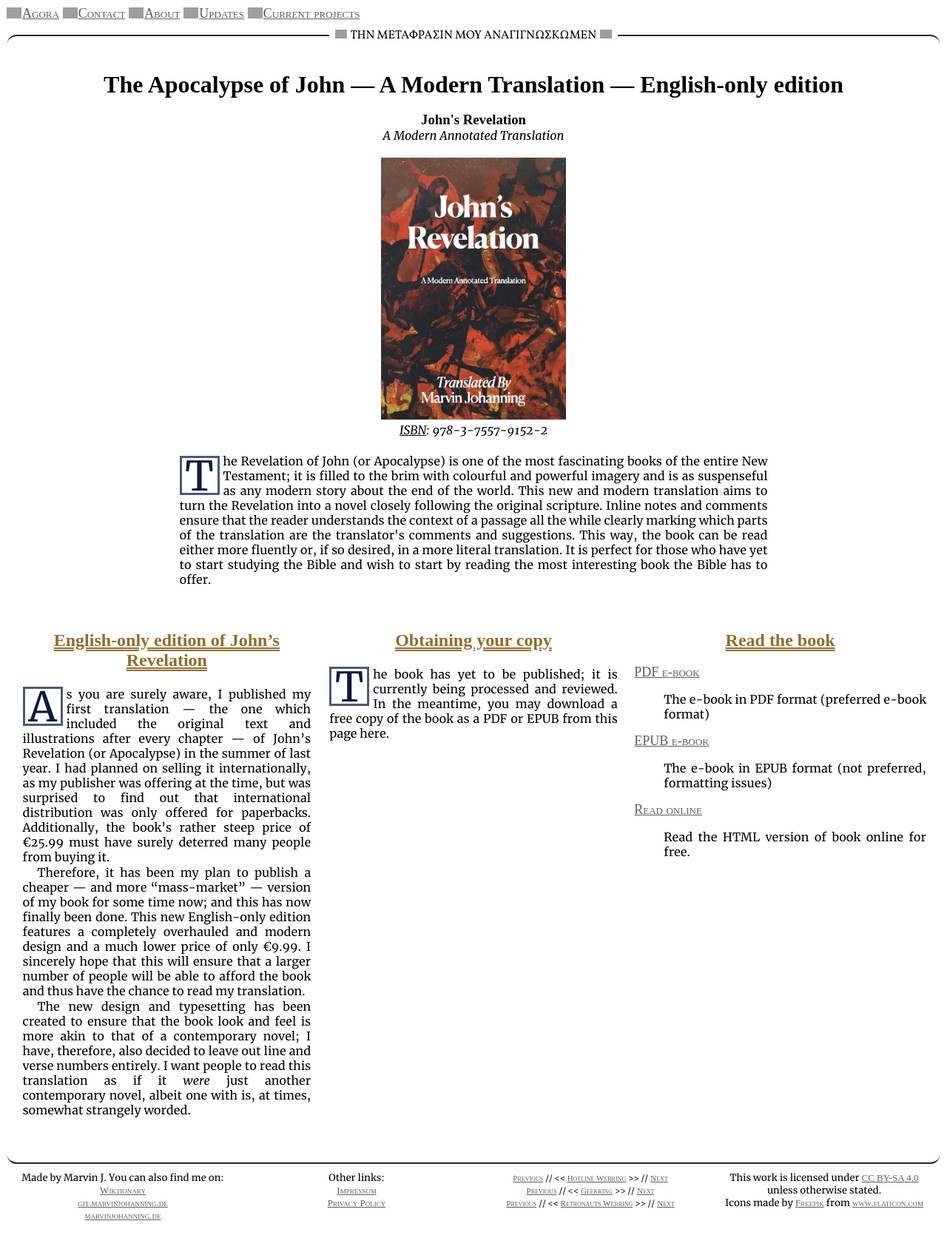
After one commit to mjohanning99/ancient-greek.net, a PHP site: page /books/revelation_english.php in a window 1280 px wide. The commit adds this page. Shown: the whole page at 74% size. Run offline with PHP 8.4, Linux system fonts and the light colour scheme; grey boxes are pictures that could not be loaded.

Commit message:
Add update, add new book

```diff
--- /dev/null
+++ b/books/revelation_english.php
@@ -0,0 +1,72 @@
+<!DOCTYPE html>
+<html>
+
+<head>
+  <meta http-equiv="content-type" content="text/html; charset=UTF-8">
+  <meta charset="utf-8">
+  <link rel="preload" as="style" href="/CSS/styles.css">
+  <link rel="stylesheet" href="/CSS/styles.css">
+  <script defer data-domain="ancient-greek.net" src="https://analytics.ancient-greek.net/js/plausible.js"></script>
+  <meta name="viewport" content="width=device-width, initial-scale=1">
+  <meta name="description" content="On here you will find information about my book, a translation of the Apocalypse of John with plenty of notes.">
+  <title>John’s Revelation</title>
+  <?php include('../header.php'); ?>
+</head>
+
+<fieldset class="separator-styled radius">
+  <legend align="center">
+    <img src="/media/icons/olympic-games.png">
+      ΤΗΝ ΜΕΤΑΦΡΑΣΙΝ ΜΟΥ ΑΝΑΓΙΓΝΩΣΚΩΜΕΝ
+    <img src="/media/icons/olympic-games.png">
+  </legend>
+</fieldset>
+
+<body>
+<div class="heading-greek">
+  <h1>The Apocalypse of John — A Modern Translation — English-only edition</h1>
+  <h3>John's Revelation</h3>
+  <i>A Modern Annotated Translation</i>
+  <img src="/media/imgs/coverrev_eng.webp", width="250", height="300" onerror="this.onerror=null; this.src='coverrev_eng.jpg'" alt="" width="250" height="300">
+  <i style="font-variant: small-caps;"><u>ISBN</u>: 978-3-7557-9152-2</i>
+</div>
+
+<div class="article">
+  <p class="blocktext">The Revelation of John (or Apocalypse) is one of the most fascinating books of the entire New Testament; it is filled to the brim with colourful and powerful imagery and is as suspenseful as any modern story about the end of the world. This new and modern translation aims to turn the Revelation into a novel closely following the original scripture. Inline notes and comments ensure that the reader understands the context of a passage all the while clearly marking which parts of the translation are the translator's comments and suggestions. This way, the book can be read either more fluently or, if so desired, in a more literal translation. It is perfect for those who have yet to start studying the Bible and wish to start by reading the most interesting book the Bible has to offer.</p>
+</div>
+
+<div class="column-center">
+  <div class="row">
+    <div class="column">
+      <div class="article">
+        <h2 style="text-align: center;">English-only edition of John’s Revelation</h2>
+          <p>As you are surely aware, I published my first translation — the one which included the original text and illustrations after every chapter — of John’s Revelation (or Apocalypse) in the summer of last year. I had planned on selling it internationally, as my publisher was offering at the time, but was surprised to find out that international distribution was only offered for paperbacks. Additionally, the book’s rather steep price of €25.99 must have surely deterred many people from buying it.</p>
+
+          <p>Therefore, it has been my plan to publish a cheaper — and more <q>mass-market</q> — version of my book for some time now; and this has now finally been done. This new English-only edition features a completely overhauled and modern design and a much lower price of only €9.99. I sincerely hope that this will ensure that a larger number of people will be able to afford the book and thus have the chance to read my translation.</p>
+
+          <p>The new design and typesetting has been created to ensure that the book look and feel is more akin to that of a contemporary novel; I have, therefore, also decided to leave out line and verse numbers entirely. I want people to read this translation as if it <i>were</i> just another contemporary novel, albeit one with is, at times, somewhat strangely worded.</p>
+      </div>
+    </div>
+    <div class="column">
+      <div class="article">
+        <h2>Obtaining your copy</h2>
+        <p>The book has yet to be published; it is currently being processed and reviewed. In the meantime, you may download a free copy of the book as a PDF or EPUB from this page here.</p>
+      </div>
+    </div>
+    <div class="column">
+      <h2 style="text-align: center;">Read the book</h2>
+      <a href="/media/books/revelation/revelation_eng.pdf">PDF e-book</a>
+      <p class="tab">The e-book in PDF format (preferred e-book format)</p>
+
+      <a href="/media/books/revelation/revelation_ebook_eng.epub">EPUB e-book</a>
+      <p class="tab">The e-book in EPUB format (not preferred, formatting issues)</p>
+
+      <a href="/translations/GNT/apocalypse/index.php">Read online</a>
+      <p class="tab">Read the HTML version of book online for free.</p>
+    </div>
+  </div>
+</div>
+
+
+<?php include($_SERVER['DOCUMENT_ROOT'].'/footer.php'); ?>
+</body>
+</html>
--- a/index.php
+++ b/index.php
@@ -68,7 +68,7 @@
     <h3><a href="shelf/virtual/index.php" class="menu">My virtual shelf</h3></a>
     <p>On here you will find information regarding the books I own only <i>virtually</i>. </p>
 
-    <h3 class="new"><a href="shelf/presbyterium/index.php" class="menu">The Presbyterium</h3></a>
+    <h3><a href="shelf/presbyterium/index.php" class="menu">The Presbyterium</h3></a>
     <p>The Presbyterium (<q>The Council of Elders</q>) contains information about old and ancient books that I own.</p></h3>
 
     <h3><a href="shelf/programs/index.php" class="denied">Programs and Apps</h3></a>
@@ -100,6 +100,9 @@
     <h3><a class="menu" href="books/revelation.php">The Apocalypse of John: A Modern Translation</a></h3>
     <p>My own translation of the Revelation of John with illustrations and notes.</p>
 
+    <h3 class="new"><a class="menu" href="books/revelation_english.php">John’s Revelation: A Modern Annotated Translation</a></h3>
+    <p>The English-only edition of my translation, containing nothing but the English text.</p>
+
     <h3><a class="menu" href="books/gospelofjohn.php">The Gospel of John: A Modern Translation</a></h3>
     <p>My own translation of the Gospel of John with notes.</p>
   </div>
```
Also changed, not shown: updates/updates.php (+10 -1 lines), media/imgs/coverrev_eng.jpg (added), media/imgs/coverrev_eng.webp (added), media/imgs/updates/rev_eng.jpg (added), media/imgs/updates/rev_eng.webp (added), 3 other files.
